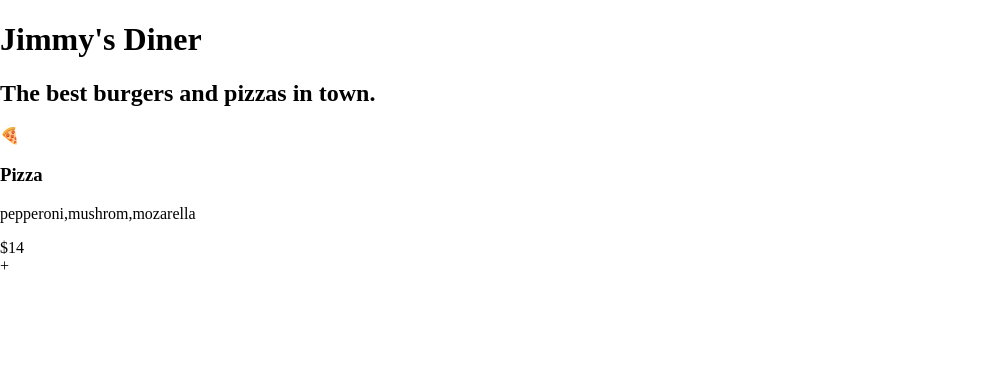
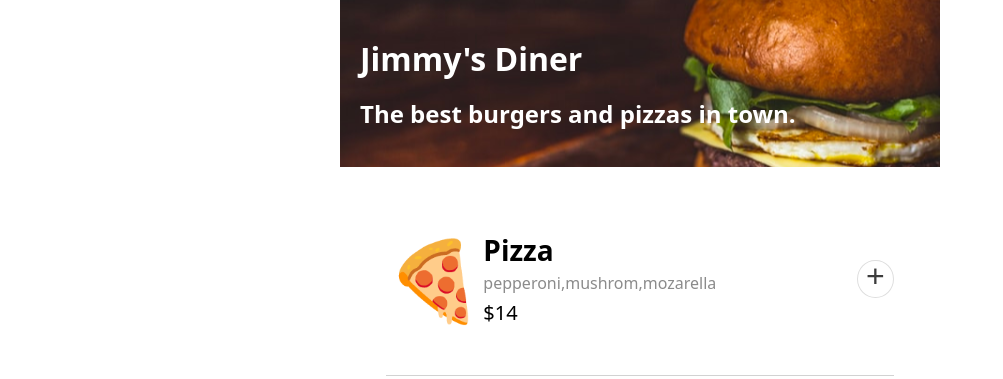
Before and after one commit to frnpcc/ordering-app, a website built with Vite: page index.html in a window 1280 px wide. Shown: the whole page, without its empty margins (0-1003 px from the left). Built offline with nearby package versions, Linux system fonts and the light colour scheme; a web font is replaced by a local one.

Commit message:
add styles to header and item's card

```diff
--- a/index.css
+++ b/index.css
@@ -1,3 +1,58 @@
 body {
-    margin: 0;
+    width: 600px;
+    margin: 0 auto;
+    font-family: "Smythe", system-ui;
 }
+
+h1, h2 {
+  color: #FFFFFF;
+}
+
+header {
+  background-image: url(/images/header.png);
+  background-size: cover;
+  background-position: center;
+  padding: 20px;
+  margin-bottom: 67px;
+}
+
+.item-card {
+  display: flex;
+  justify-content: space-between;
+  align-items: center;
+  border-bottom: 1px solid #D2D2D2;
+  margin: 0 46px;
+  padding-bottom: 51px;
+}
+
+.item-first {
+  display: flex;
+  align-items: center;
+}
+
+.item-icon {
+  font-size: 78px;
+}
+
+.item-name {
+  font-size: 28px;
+  margin: 0 0 8px 0;
+}
+
+.item-price {
+  font-size: 20px;
+}
+
+.add-btn {
+  font-size: 32px;
+  font-family: 'Courier New', Courier, monospace;
+  border: 1.5px solid #DEDEDE;
+  border-radius: 50%;
+  color: #3C3C3C;
+  padding: 0px 8px;
+}
+
+.item-info p {
+  color: #8B8B8B;
+  margin: 0 0 8px 0;
+}
```
